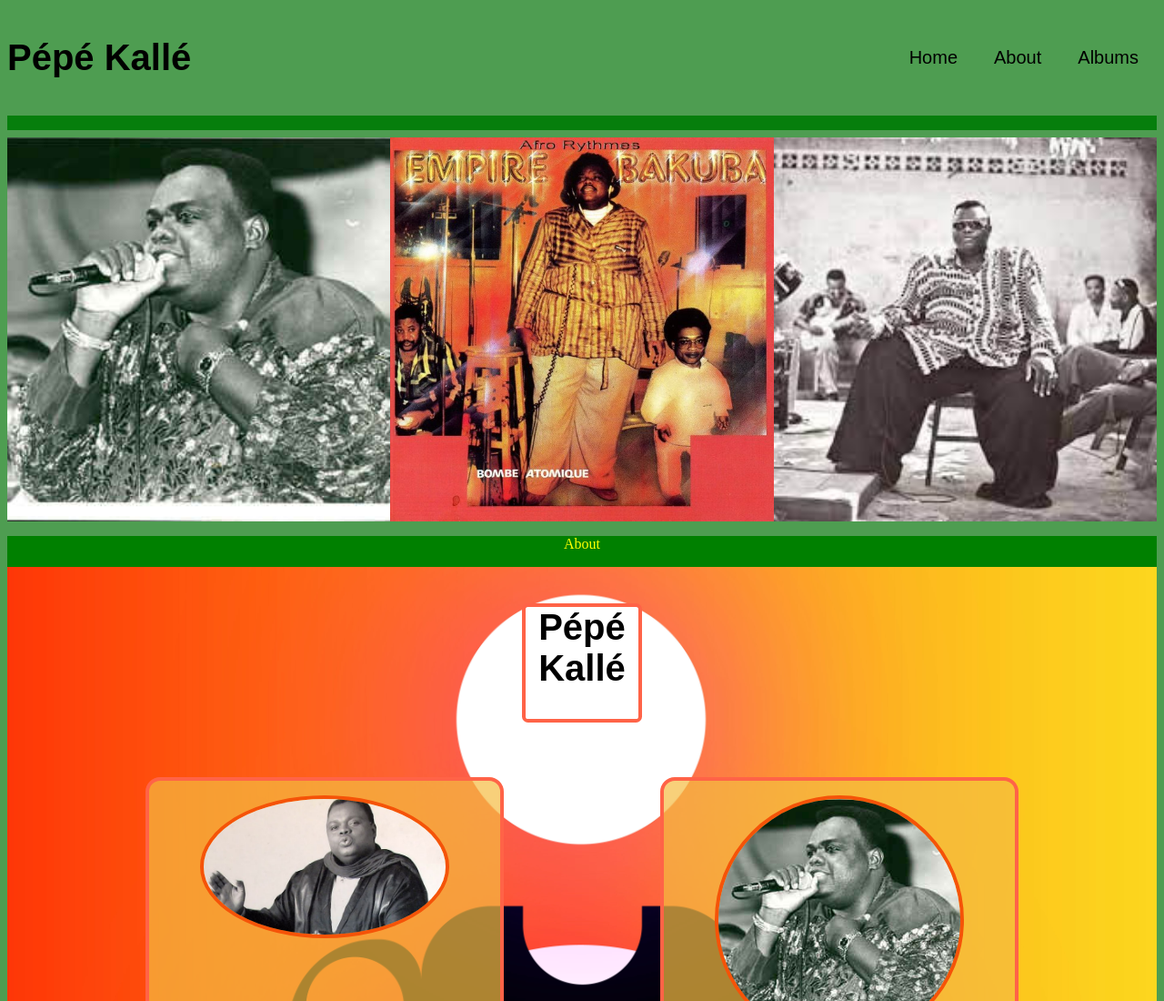
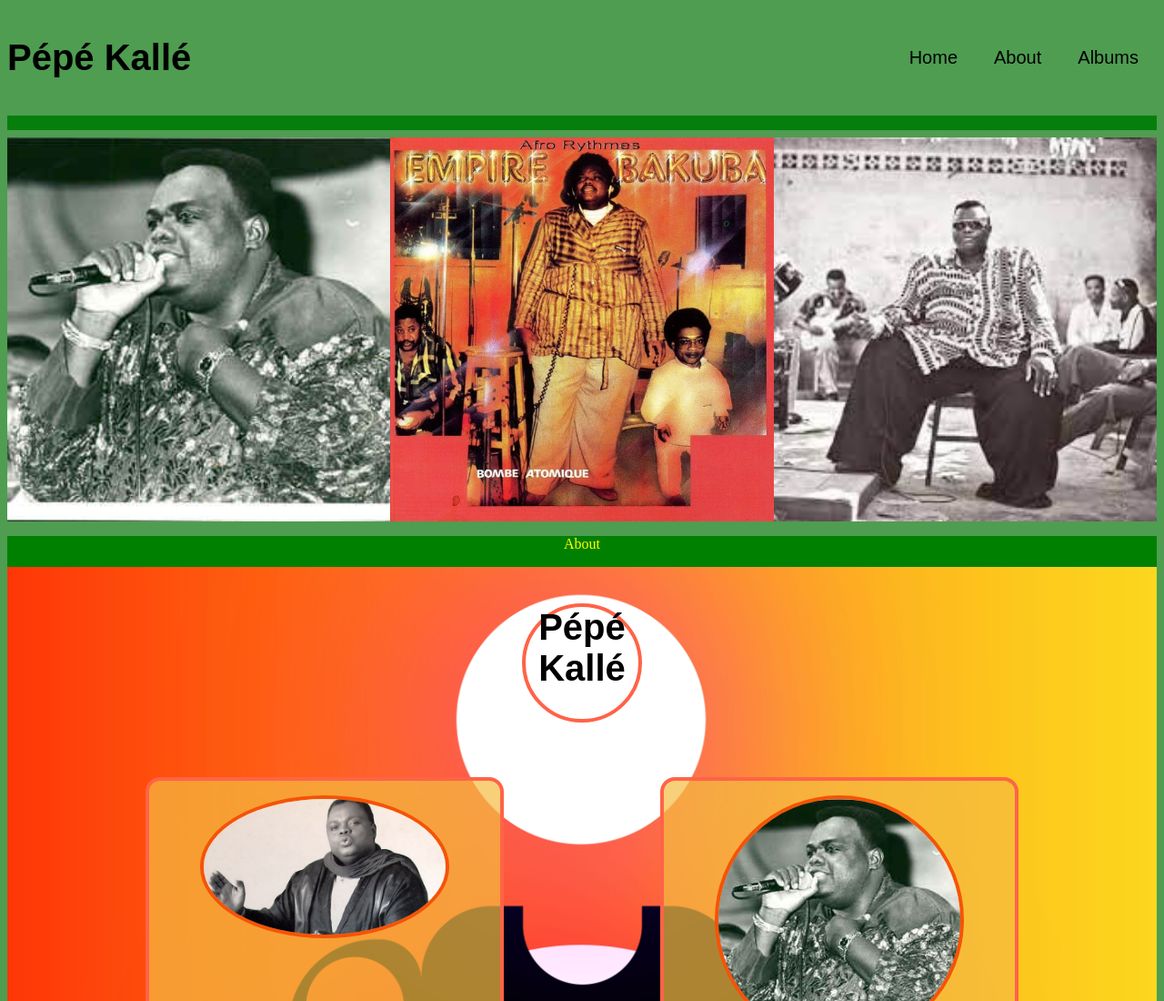
Before and after one commit to ChrisGenschow/bandprojekt, a plain HTML site: page index.html in a window 1280 px wide. Shown: the top 1100 px of the page at 91% size. Drawn offline with nearby package versions, Linux system fonts and the light colour scheme.

Commit message:
Style update

```diff
--- a/aboutstyle.css
+++ b/aboutstyle.css
@@ -127,5 +127,6 @@
     }
     .pepekalleh1 {
         grid-column: 3;
+        border-radius: 3em;
     }
 }
```
